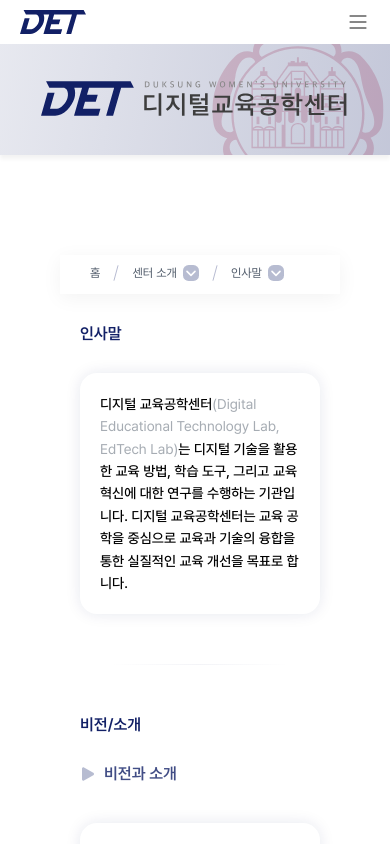
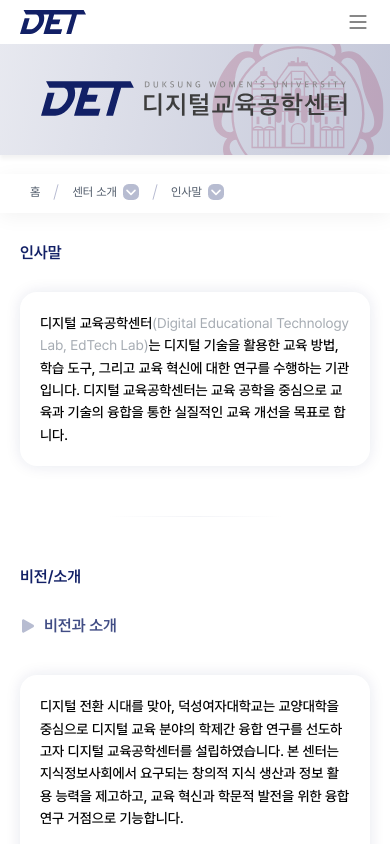
Before and after one commit to DS-DET-LAB/DS-DET-LAB, a React (Vite) app: page /center in a window 390 px wide. Shown: the top 844 px of the page. Built offline with nearby package versions, Linux system fonts and the light colour scheme; no server answers.

Commit message:
🐛 Fix: 모바일 및 테블릿에서의 grid 해제 (#24)
모바일 및 테블릿에서의 grid 해제

```diff
--- a/src/components/Layout.jsx
+++ b/src/components/Layout.jsx
@@ -21,10 +21,12 @@
 import ScrollToTopButton from '@components/scroll/ScrollToTopButton';
 import DesktopMenu from '@components/menu/DesktopMenu';
 import { Outlet, useLocation } from 'react-router-dom';
+import useMediaQuery from '@hooks/useMediaQuery';
 
 const Layout = () => {
   const location = useLocation();
   const showDesktopMenu = location.pathname !== '/';
+  const isDesktop = useMediaQuery('(min-width: 899px)');
 
   return (
     <>
@@ -32,7 +34,7 @@
       <Banner />
       <main
         style={{
-          display: 'grid',
+          display: isDesktop ? 'grid' : 'unset',
           gridTemplateColumns: showDesktopMenu ? '280px 1fr' : '1fr',
           maxWidth: '100vw',
           margin: showDesktopMenu ? '100px auto' : 0,
```
